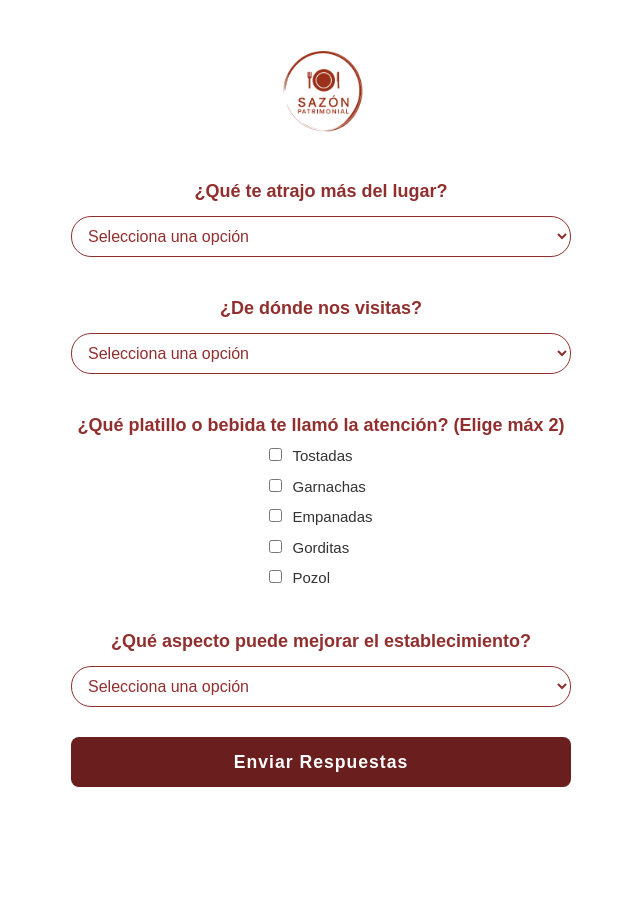
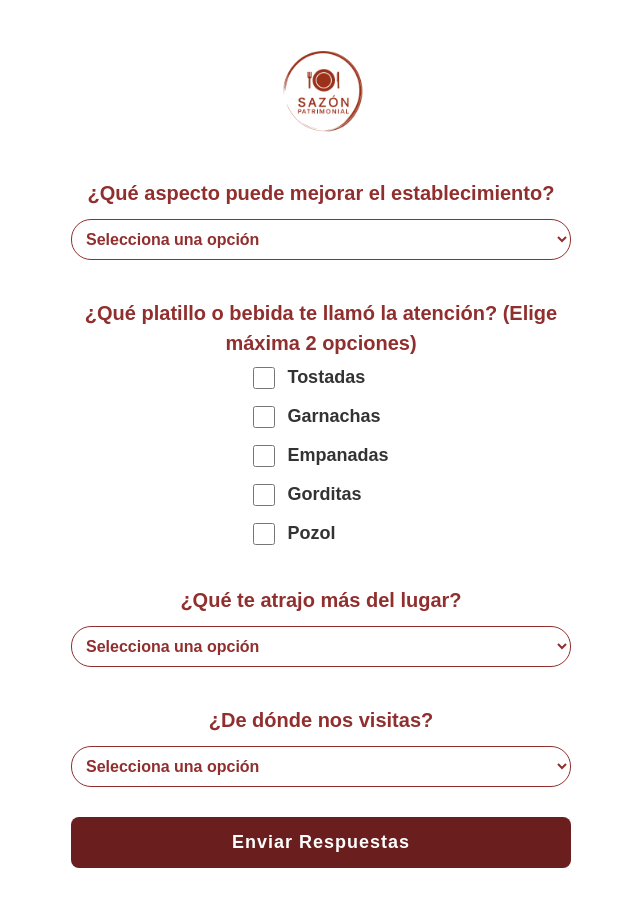
Before and after one commit to HAEN23/Sazon_Patrimonial-PI-Fronted, a Next.js app: page /EncuestaModal in a window 1280 px wide. Shown: the whole page, without its empty margins (319-959 px from the left). Before the commit the page ends 827 px from the top, so only its background shows below. Built offline with nearby package versions, Linux system fonts and the light colour scheme.

Commit message:
Encuesta

```diff
--- a/src/app/EncuestaModal/page.tsx
+++ b/src/app/EncuestaModal/page.tsx
@@ -87,10 +87,49 @@ function EncuestaForm() {
 
       <form className={styles.formContainer} onSubmit={handleSubmit}>
 
-        {/* PREGUNTA 1 */}
-        <h2 className={styles.titulo} style={{ textAlign: "center", fontSize: '18px' }}>¿Qué te atrajo más del lugar?</h2>
+        {/* PREGUNTA 1: MEJORAS (Movida al principio) */}
+        <h2 className={styles.titulo} style={{ textAlign: "center", fontSize: '20px', fontWeight: 'bold' }}>¿Qué aspecto puede mejorar el establecimiento?</h2>
         <div className={styles['select-container']} style={{ marginBottom: "20px" }}>
-          <select className={styles['selec-filtro']} value={atraccion} onChange={(e) => setAtraccion(e.target.value)}>
+          <select
+            className={styles['selec-filtro']}
+            value={mejora}
+            onChange={(e) => setMejora(e.target.value)}
+            style={{ fontSize: '16px', fontWeight: 'bold', padding: '10px' }}
+          >
+            <option value="" disabled>Selecciona una opción</option>
+            <option value="limpieza">La limpieza</option>
+            <option value="tiempo">Tiempo de espera de la comida</option>
+            <option value="comida">La comida</option>
+            <option value="etiquetas">Cumplir con las etiquetas asignadas</option>
+            <option value="atencion">Atención al comensal</option>
+          </select>
+        </div>
+
+        {/* PREGUNTA 2: PLATILLOS (Movida al segundo lugar) */}
+        <h2 className={styles.titulo} style={{ textAlign: "center", fontSize: '20px', fontWeight: 'bold' }}>¿Qué platillo o bebida te llamó la atención? (Elige máxima 2 opciones)</h2>
+        <div style={{ marginBottom: "20px", display: 'flex', flexDirection: 'column', gap: '12px', padding: '0 10px' }}>
+          {['Tostadas', 'Garnachas', 'Empanadas', 'Gorditas', 'Pozol'].map(item => (
+            <label key={item} style={{ cursor: 'pointer', fontSize: '18px', color: '#333', fontWeight: 'bold', display: 'flex', alignItems: 'center' }}>
+              <input
+                type="checkbox"
+                checked={platillos.includes(item)}
+                onChange={() => handlePlatilloChange(item)}
+                style={{ marginRight: '12px', width: '22px', height: '22px', accentColor: '#742A2A', cursor: 'pointer' }}
+              />
+              {item}
+            </label>
+          ))}
+        </div>
+
+        {/* PREGUNTA 3: ATRACCIÓN */}
+        <h2 className={styles.titulo} style={{ textAlign: "center", fontSize: '20px', fontWeight: 'bold' }}>¿Qué te atrajo más del lugar?</h2>
+        <div className={styles['select-container']} style={{ marginBottom: "20px" }}>
+          <select
+            className={styles['selec-filtro']}
+            value={atraccion}
+            onChange={(e) => setAtraccion(e.target.value)}
+            style={{ fontSize: '16px', fontWeight: 'bold', padding: '10px' }}
+          >
             <option value="" disabled>Selecciona una opción</option>
             <option value="comida">La comida</option>
             <option value="ubicacion">La ubicación</option>
@@ -101,46 +140,22 @@ function EncuestaForm() {
           </select>
         </div>
 
-        {/* PREGUNTA 2 */}
-        <h2 className={styles.titulo} style={{ textAlign: "center", fontSize: '18px' }}>¿De dónde nos visitas?</h2>
+        {/* PREGUNTA 4: ORIGEN */}
+        <h2 className={styles.titulo} style={{ textAlign: "center", fontSize: '20px', fontWeight: 'bold' }}>¿De dónde nos visitas?</h2>
         <div className={styles['select-container']} style={{ marginBottom: "20px" }}>
-          <select className={styles['selec-filtro']} value={origen} onChange={(e) => setOrigen(e.target.value)}>
+          <select
+            className={styles['selec-filtro']}
+            value={origen}
+            onChange={(e) => setOrigen(e.target.value)}
+            style={{ fontSize: '16px', fontWeight: 'bold', padding: '10px' }}
+          >
             <option value="" disabled>Selecciona una opción</option>
             <option value="nacional">Nacional</option>
             <option value="extranjero">Extranjero</option>
           </select>
         </div>
 
-        {/* PREGUNTA 3 (NUEVA) */}
-        <h2 className={styles.titulo} style={{ textAlign: "center", fontSize: '18px' }}>¿Qué platillo o bebida te llamó la atención? (Elige máx 2)</h2>
-        <div style={{ marginBottom: "20px", display: 'flex', flexDirection: 'column', gap: '8px', padding: '0 10px' }}>
-          {['Tostadas', 'Garnachas', 'Empanadas', 'Gorditas', 'Pozol'].map(item => (
-            <label key={item} style={{ cursor: 'pointer', fontSize: '15px', color: '#333' }}>
-              <input
-                type="checkbox"
-                checked={platillos.includes(item)}
-                onChange={() => handlePlatilloChange(item)}
-                style={{ marginRight: '10px', accentColor: '#742A2A' }}
-              />
-              {item}
-            </label>
-          ))}
-        </div>
-
-        {/* PREGUNTA 4 (NUEVA) */}
-        <h2 className={styles.titulo} style={{ textAlign: "center", fontSize: '18px' }}>¿Qué aspecto puede mejorar el establecimiento?</h2>
-        <div className={styles['select-container']} style={{ marginBottom: "20px" }}>
-          <select className={styles['selec-filtro']} value={mejora} onChange={(e) => setMejora(e.target.value)}>
-            <option value="" disabled>Selecciona una opción</option>
-            <option value="limpieza">La limpieza</option>
-            <option value="tiempo">Tiempo de espera de la comida</option>
-            <option value="comida">La comida</option>
-            <option value="etiquetas">Cumplir con las etiquetas asignadas</option>
-            <option value="atencion">Atención al comensal</option>
-          </select>
-        </div>
-
-        <button type="submit" className={styles.button} style={{ width: "100%", marginTop: '10px' }}>
+        <button type="submit" className={styles.button} style={{ width: "100%", marginTop: '10px', fontSize: '18px', fontWeight: 'bold', padding: '12px' }}>
           Enviar Respuestas
         </button>
       </form>
```
